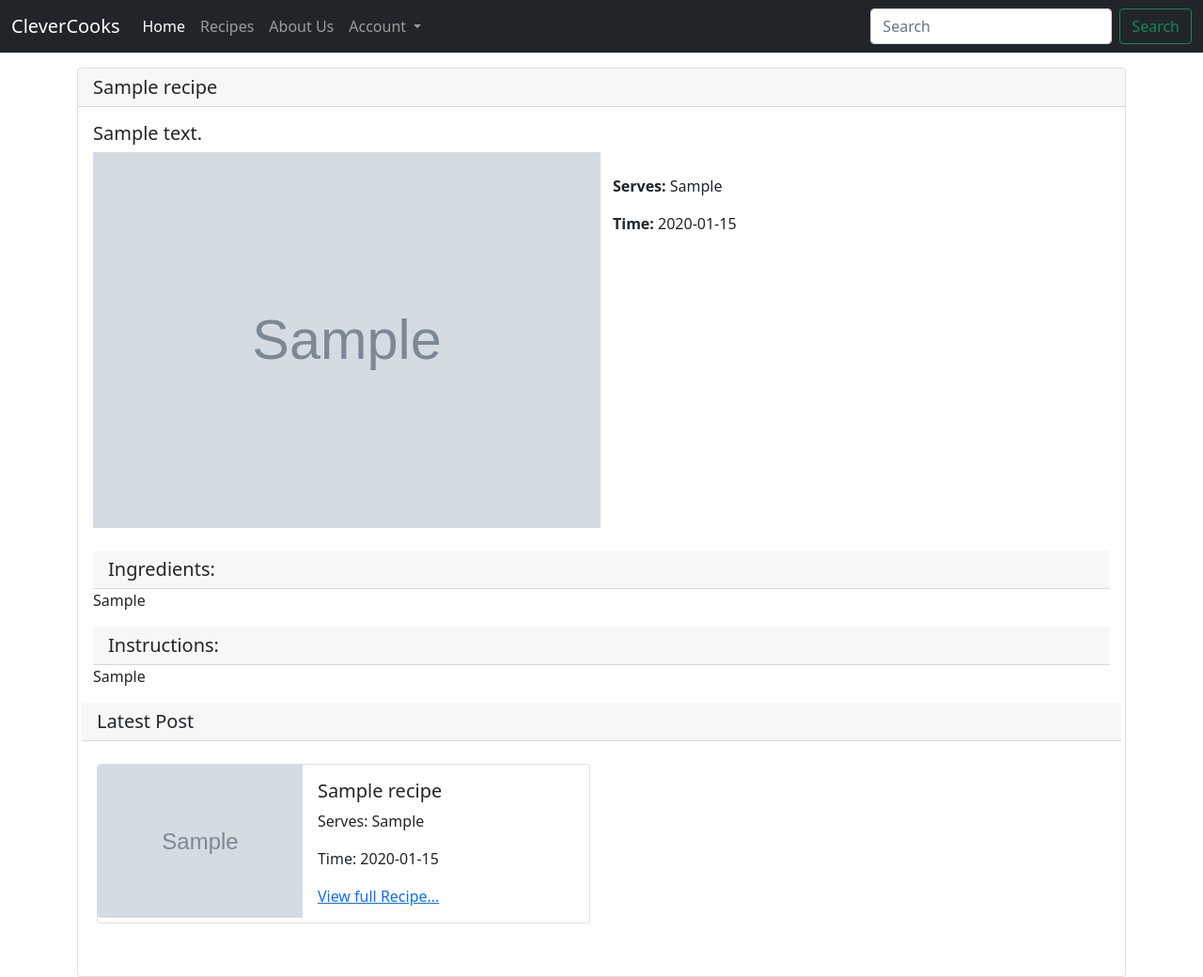
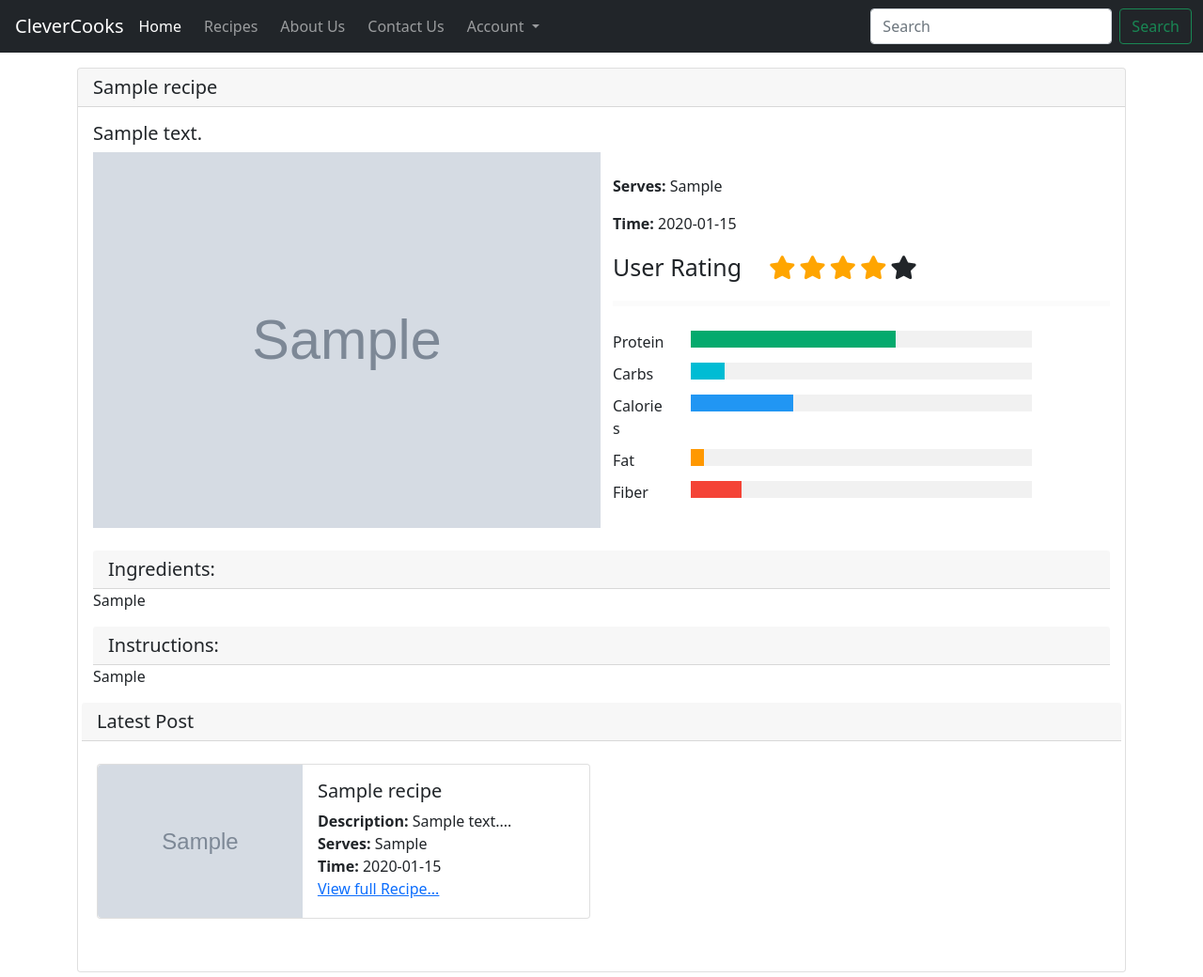
Before and after one commit to DhruvBundheliya/CleverCooks, a Django app: page /recipe_desc/1 in a window 1280 px wide. Shown: the whole page at 94% size. Run offline with Django 3.2, Linux system fonts and the light colour scheme; tables that the repository leaves empty hold one stand-in row (values such as "Sample post"); grey boxes marked "Sample" are stand-in pictures.

Commit message:
first commit

```diff
--- a/Recipe/admin.py
+++ b/Recipe/admin.py
@@ -1,5 +1,6 @@
 from django.contrib import admin
-from .models import Recipe
+from .models import Recipe, Newsletter
+admin.site.register(Newsletter)
 @admin.register(Recipe)
 class RecipeModelAdmin(admin.ModelAdmin):
     list_display = ['id','title','description','coverImage','serves','time','ingredients','instructions']
--- a/Recipe/models.py
+++ b/Recipe/models.py
@@ -16,3 +16,6 @@ class Recipe(models.Model):
 
     def __str__(self):
         return self.title
+
+class Newsletter(models.Model):
+    emailaddress = models.EmailField(max_length = 254)
--- a/Recipe/templates/header.html
+++ b/Recipe/templates/header.html
@@ -11,24 +11,27 @@
 <body>
   <nav class="navbar fixed-top navbar-expand-lg navbar-dark bg-dark">
     <div class="container-fluid">
-      <a class="navbar-brand" href="/">CleverCooks</a>
+      <a class="navbar-brand mx-1" href="/">CleverCooks</a>
       <button class="navbar-toggler" type="button" data-bs-toggle="collapse" data-bs-target="#navbarScroll"
         aria-controls="navbarScroll" aria-expanded="false" aria-label="Toggle navigation">
         <span class="navbar-toggler-icon"></span>
       </button>
       <div class="collapse navbar-collapse" id="navbarScroll">
         <ul class="navbar-nav me-auto my-2 my-lg-0 navbar-nav-scroll" style="--bs-scroll-height: 100px">
-          <li class="nav-item">
+          <li class="nav-item mx-1">
             <a class="nav-link active" aria-current="page" href="/">Home</a>
           </li>
-          <li class="nav-item">
+          <li class="nav-item mx-1">
             <a class="nav-link" href="/recipes">Recipes</a>
           </li>
-          <li class="nav-item">
+          <li class="nav-item mx-1">
             <a class="nav-link" href="/aboutus">About Us</a>
           </li>
+          <li class="nav-item mx-1">
+            <a class="nav-link" href="#newslettar">Contact Us</a>
+          </li>
           <li class="nav-item dropdown">
-            <a class="nav-link dropdown-toggle" href="" id="navbarScrollingDropdown" role="button"
+            <a class="nav-link dropdown-toggle mx-1" href="" id="navbarScrollingDropdown" role="button"
               data-bs-toggle="dropdown" aria-expanded="false">
               Account
             </a>
@@ -54,8 +57,8 @@
             </ul>
           </li>
         </ul>
-        <form class="d-flex">
-          <input class="form-control me-2" type="search" placeholder="Search" aria-label="Search" />
+        <form method="GET" action="search" class="d-flex">
+          <input class="form-control me-2" type="search" placeholder="Search" aria-label="Search" name="query" id="query"/>
           <button class="btn btn-outline-success" type="submit">
             Search
           </button>
--- a/Recipe/templates/recipe_desc.html
+++ b/Recipe/templates/recipe_desc.html
@@ -1,20 +1,158 @@
 {% extends "basic.html" %}
 {% block title %}CleverCooks | Recipe{% endblock title %}
+<link rel="stylesheet" href="https://cdnjs.cloudflare.com/ajax/libs/font-awesome/4.7.0/css/font-awesome.min.css">
+{% block style %}
+.heading {
+font-size: 25px;
+margin-right: 25px;
+}
+
+.fa {
+font-size: 25px;
+}
+
+.checked {
+color: orange;
+}
+
+/* Three column layout */
+.side {
+float: left;
+width: 15%;
+margin-top: 10px;
+}
+
+.middle {
+float: left;
+width: 70%;
+margin-top: 10px;
+}
+
+/* Place text to the right */
+.right {
+text-align: right;
+}
+
+/* Clear floats after the columns */
+.row:after {
+content: "";
+display: table;
+clear: both;
+}
+
+/* The bar container */
+.bar-container {
+width: 100%;
+background-color: #f1f1f1;
+text-align: center;
+color: white;
+}
+
+/* Individual bars */
+.bar-5 {width: 60%; height: 18px; background-color: #04AA6D;}
+.bar-4 {width: 30%; height: 18px; background-color: #2196F3;}
+.bar-3 {width: 10%; height: 18px; background-color: #00bcd4;}
+.bar-2 {width: 4%; height: 18px; background-color: #ff9800;}
+.bar-1 {width: 15%; height: 18px; background-color: #f44336;}
+
+/* Responsive layout - make the columns stack on top of each other instead of next to each other */
+@media (max-width: 400px) {
+.side, .middle {
+width: 100%;
+}
+/* Hide the right column on small screens */
+.right {
+display: none;
+}
+}
+{% endblock style %}
 {% block body %}
 <div class="container">
   <div class="card">
+    <div class="row">
+      <div class="col">
         <h5 class="card-header">{{recipedetails.title}}</h5>
+      </div>
+    </div>
     <div class="card-body">
       <h5 class="card-title">{{recipedetails.description}}</h5>
       <div class="row">
         <div class="col-6">
-                    <img src='/media/{{recipedetails.coverImage}}'' alt="" height="400"
-          width="540">
+          <img src='/media/{{recipedetails.coverImage}}'' alt="" height="400" width="540">
         </div>
-        <div class="col-3">
+        <div class="col-6">
             <br>
           <p><strong>Serves:</strong> {{recipedetails.serves}}</p>
           <p><strong>Time:</strong> {{recipedetails.time}}</p>
+
+
+<span class="heading">User Rating</span>
+<span class="fa fa-star checked"></span>
+<span class="fa fa-star checked"></span>
+<span class="fa fa-star checked"></span>
+<span class="fa fa-star checked"></span>
+<span class="fa fa-star"></span>
+
+<hr style="border:3px solid #f1f1f1">
+
+      <div class="row">
+        <div class="side">
+          <div>Protein</div>
+        </div>
+        <div class="middle">
+          <div class="bar-container">
+            <div class="bar-5"></div>
+          </div>
+        </div>
+        <div class="side right">
+          <div></div>
+        </div>
+        <div class="side">
+          <div>Carbs</div>
+        </div>
+        <div class="middle">
+          <div class="bar-container">
+            <div class="bar-3"></div>
+          </div>
+        </div>
+        <div class="side right">
+          <div></div>
+        </div>
+        <div class="side">
+          <div>Calories</div>
+        </div>
+        <div class="middle">
+          <div class="bar-container">
+            <div class="bar-4"></div>
+          </div>
+        </div>
+        <div class="side right">
+          <div></div>
+        </div>
+        <div class="side">
+          <div>Fat</div>
+        </div>
+        <div class="middle">
+          <div class="bar-container">
+            <div class="bar-2"></div>
+          </div>
+        </div>
+        <div class="side right">
+          <div></div>
+        </div>
+        <div class="side">
+          <div>Fiber</div>
+        </div>
+        <div class="middle">
+          <div class="bar-container">
+            <div class="bar-1"></div>
+          </div>
+        </div>
+        <div class="side right">
+          <div></div>
+        </div>
+      </div>
+
         </div>
       </div>
       <br>
@@ -37,15 +175,15 @@
                     <div class="card mb-3 " style="max-width: 540px;">
                         <div class="row g-0">
                             <div class="col-md-5">
-                                <img src='/media/{{item.coverImage}}' class="img-fluid rounded-start" alt="...">
+                                <img src=' /media/{{item.coverImage}}' class="img-fluid rounded-start" alt="...">
         </div>
         <div class="col-md-6">
           <div class="card-body">
             <h5 class="card-title">{{item.title}}</h5>
-
-                                    <p class="card-text">Serves: {{item.serves}}</p>
-                                    <p class="card-text">Time: {{item.time}}</p>
-                                    <p class="card-text"><a href="recipe_desc/{{item.id}}">View full Recipe...</a></p>
+            <p class="card-text"><strong>Description:
+              </strong>{{item.description|slice:"0:76"}}...<br><strong>Serves:
+              </strong>{{item.serves}}<br /><strong>Time: </strong>{{item.time}}<br /><a
+                href="/recipe_desc/{{item.id}}">View full Recipe...</a></p>
           </div>
         </div>
       </div>
--- a/Recipe/urls.py
+++ b/Recipe/urls.py
@@ -8,4 +8,5 @@ urlpatterns = [
     path('recipes',views.recipes,name='recipes'),
     path('recipe_desc/<int:id>',views.recipe_desc,name='recipe_desc'),
     path('aboutus',views.aboutus,name='aboutus'),
+    path('search',views.search,name='search'),
 ]
--- a/Recipe/views.py
+++ b/Recipe/views.py
@@ -1,9 +1,13 @@
-from django.shortcuts import render,redirect
-from .models import Recipe
+from django.shortcuts import render,redirect, HttpResponse
+from .models import Recipe, Newsletter
 from django.views import View
 
 def index(request):
     recipes = Recipe.objects.all()
+    if request.method == 'POST':
+         emailaddress = request.POST['emailaddress']
+         newsletter= Newsletter(emailaddress=emailaddress)
+         newsletter.save()
     return render(request,'index.html',{'recipes':recipes})
 
 def aboutus(request):
@@ -33,3 +37,9 @@ def recipe_desc(request, id):
     recipes = Recipe.objects.all()
     context = {'recipedetails' : recipedetails , 'recipes':recipes}
     return render(request,'recipe_desc.html', context)
+
+def search(request):
+    query = request.GET['query']
+    recipes = Recipe.objects.filter(title__icontains=query)
+    params = {'recipes' : recipes}
+    return render(request,'search.html',params)
```
Also changed, not shown: Recipe/templates/index.html (+29 -45 lines), Recipe/templates/search.html (added, +38 -0 lines), Recipe/migrations/0003_newsletter.py (added). Lines whose indentation alone changed are shown as unchanged.
